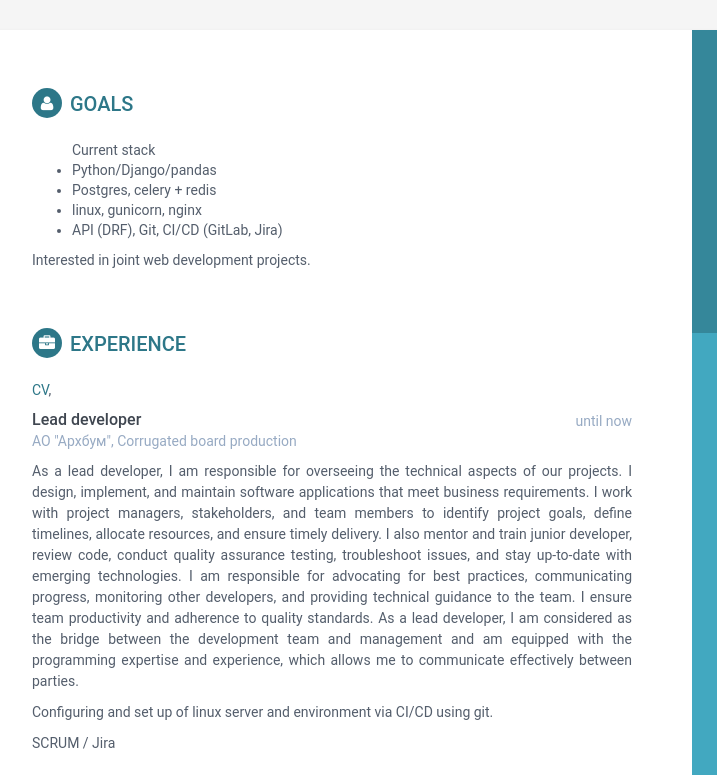
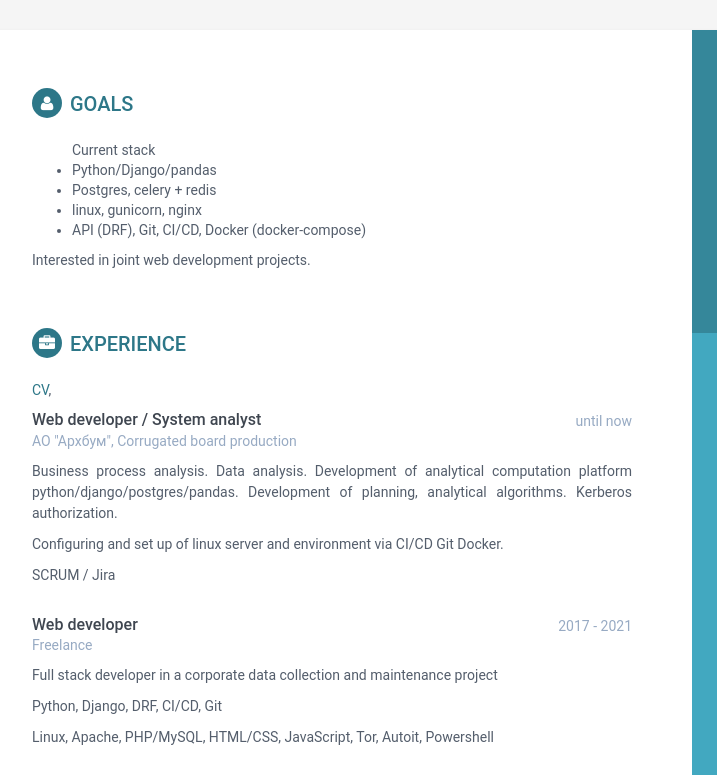
Before and after one commit to rudotcom/rudotcom.github.io, a plain HTML site: page index.html in a window 1280 px wide. Shown: the top 775 px of the page, 188-905 px from the left. Drawn offline with Linux system fonts and the light colour scheme.

Commit message:
Update index.html

```diff
--- a/index.html
+++ b/index.html
@@ -56,6 +56,8 @@
                 <ul class="list-unstyled interests-list">
                     <li>Русский <span class="lang-desc">(native)</span></li>
                     <li>English <span class="lang-desc">(Professional)</span></li>
+                    <li>Español <span class="lang-desc">(Basic)</span></li>
+                    <li>ภาษาไทย<span class="lang-desc">(พื้นฐาน)</span></li>
                 </ul>
             </div><!--//interests-->
 
@@ -80,7 +82,7 @@
                             <li>Python/Django/pandas</li>
                             <li>Postgres, celery + redis</li>
                             <li>linux, gunicorn, nginx</li>
-                            <li>API (DRF), Git, CI/CD (GitLab, Jira)</li>
+                            <li>API (DRF), Git, CI/CD, Docker (docker-compose)</li>
                         </ul>
                         Interested in joint web development projects.
                     </p>
@@ -96,23 +98,15 @@
                 <div class="item">
                     <div class="meta">
                         <div class="upper-row">
-                            <h3 class="job-title">Lead developer </h3>
+                            <h3 class="job-title">Web developer / System analyst</h3>
                             <div class="time">until now</div>
                         </div><!--//upper-row-->
-                        <div class="company">АО "Архбум", Corrugated board production </div>
+                        <div class="company">АО "Архбум", Corrugated board production</div>
                     </div><!--//meta-->
                     <div class="details">
-                        <p>As a lead developer, I am responsible for overseeing the technical aspects of our projects.
-                            I design, implement, and maintain software applications that meet business requirements.
-                            I work with project managers, stakeholders, and team members to identify project goals,
-                            define timelines, allocate resources, and ensure timely delivery. I also mentor and train
-                            junior developer, review code, conduct quality assurance testing, troubleshoot issues,
-                            and stay up-to-date with emerging technologies. I am responsible for advocating for best
-                            practices, communicating progress, monitoring other developers, and providing technical
-                            guidance to the team. I ensure team productivity and adherence to quality standards.
-                            As a lead developer, I am considered as the bridge between the development team and management
-                            and am equipped with the programming expertise and experience, which allows me to communicate effectively between parties.
-                        <p>Configuring and set up of linux server and environment via CI/CD using git. </p>
+                        <p>Business process analysis. Data analysis. Development of analytical computation platform python/django/postgres/pandas.
+                            Development of planning, analytical algorithms.  Kerberos authorization.
+                        <p>Configuring and set up of linux server and environment via CI/CD Git Docker. </p>
                         <p>SCRUM / Jira</p>
                     </div><!--//details-->
                 </div><!--//item-->
@@ -194,7 +188,7 @@
                     </div><!--//item-->
 
                     <div class="item">
-                        <h3 class="level-title">git, github, Linux, Apache, nginx</h3>
+                        <h3 class="level-title">git, github, Docker, Linux, Apache, nginx</h3>
                     </div><!--//item-->
 
                     <div class="item">
```
